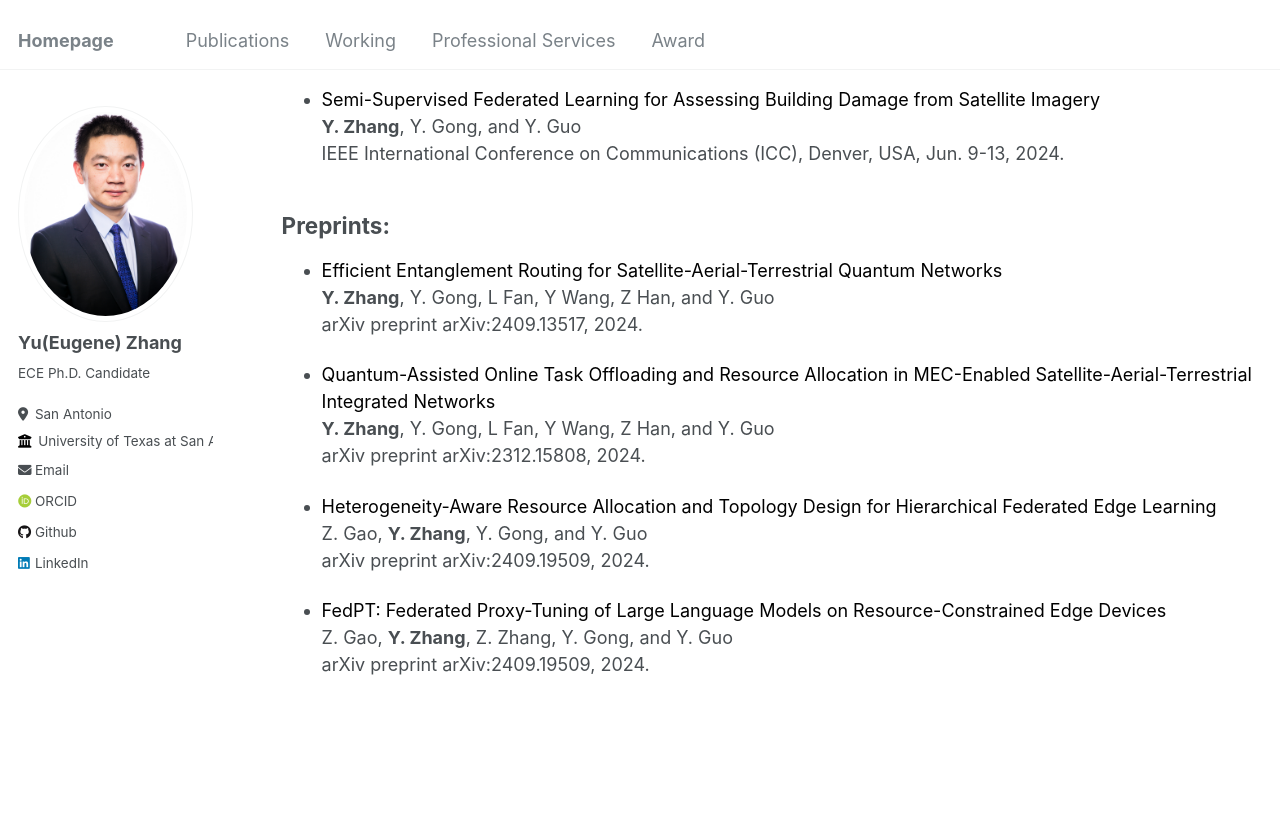
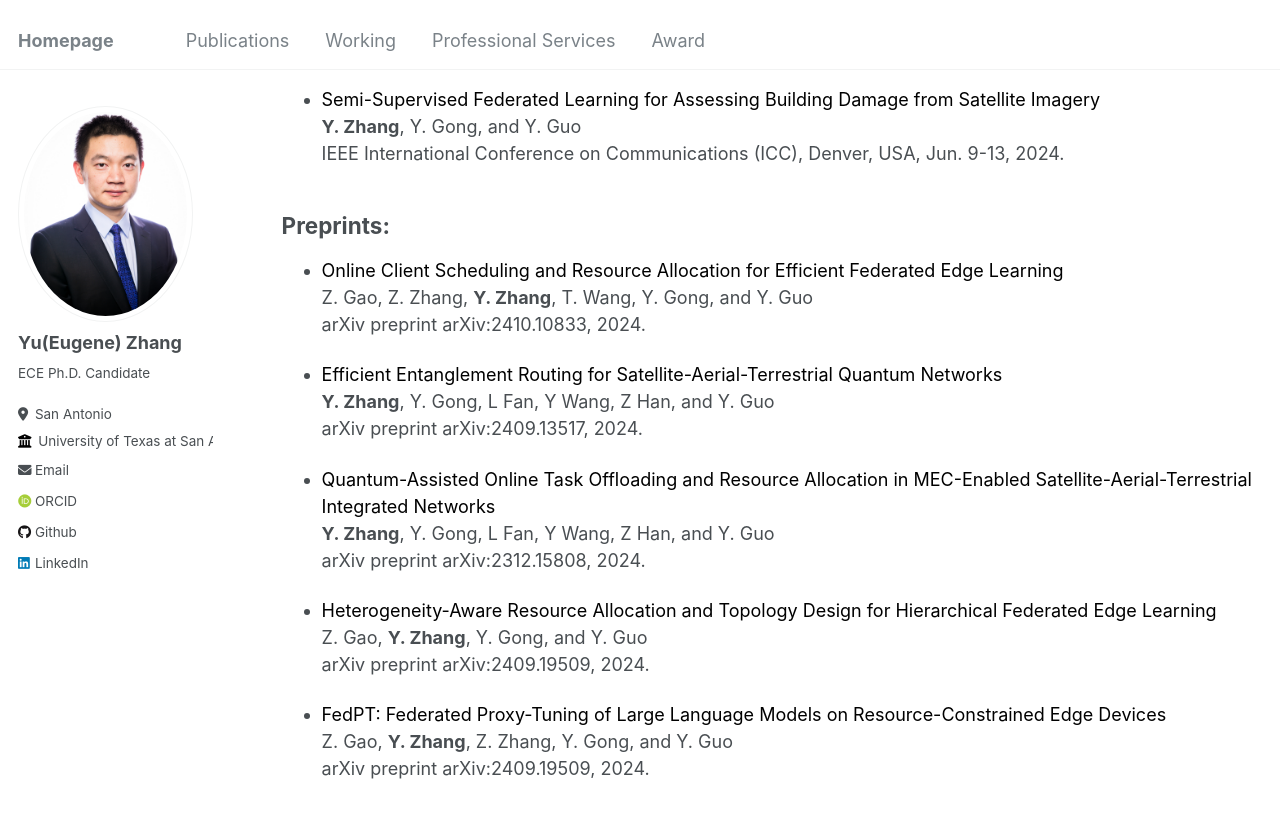
Before and after one commit to Yu-Zhang-Eugene/yu-zhang-eugene.github.io, a Jekyll site: the page built from _pages/publications.md, in a window 1280 px wide and 900 px high, scrolled down 590 px. Shown: the top 818 px of the window. Built offline with Jekyll 4.4.1, drawn with Linux system fonts in a browser that asks for light colours; some web fonts are replaced.

Commit message:
Update publications.md

```diff
--- a/_pages/publications.md
+++ b/_pages/publications.md
@@ -35,6 +35,10 @@ IEEE International Conference on Communications (ICC), Denver, USA, Jun. 9-13, 2
 
 Preprints:
 ------
+- <span style="color: black;"> Online Client Scheduling and Resource Allocation for Efficient Federated Edge Learning </span>
+  Z. Gao, Z. Zhang, __Y. Zhang__, T. Wang, Y. Gong, and Y. Guo
+  arXiv preprint arXiv:2410.10833, 2024.
+
 - <span style="color: black;"> Efficient Entanglement Routing for Satellite-Aerial-Terrestrial Quantum Networks </span>
   __Y. Zhang__, Y. Gong, L Fan, Y Wang, Z Han, and Y. Guo
 arXiv preprint 	arXiv:2409.13517, 2024.
```
